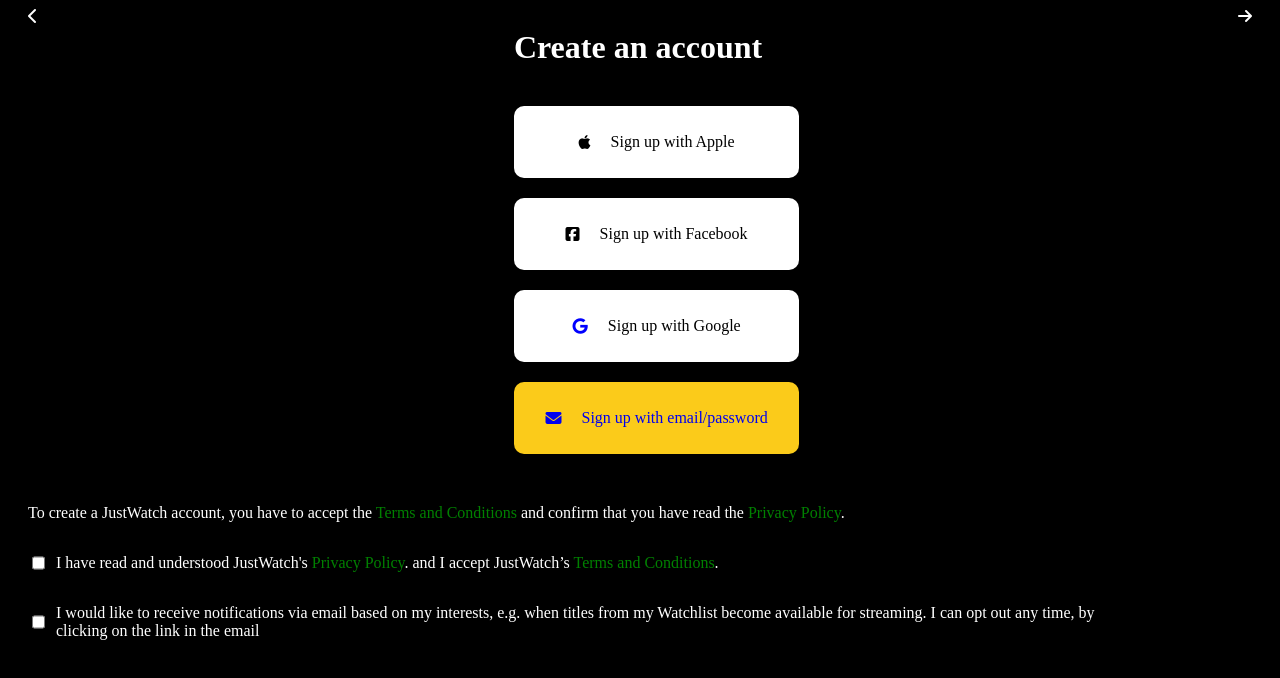
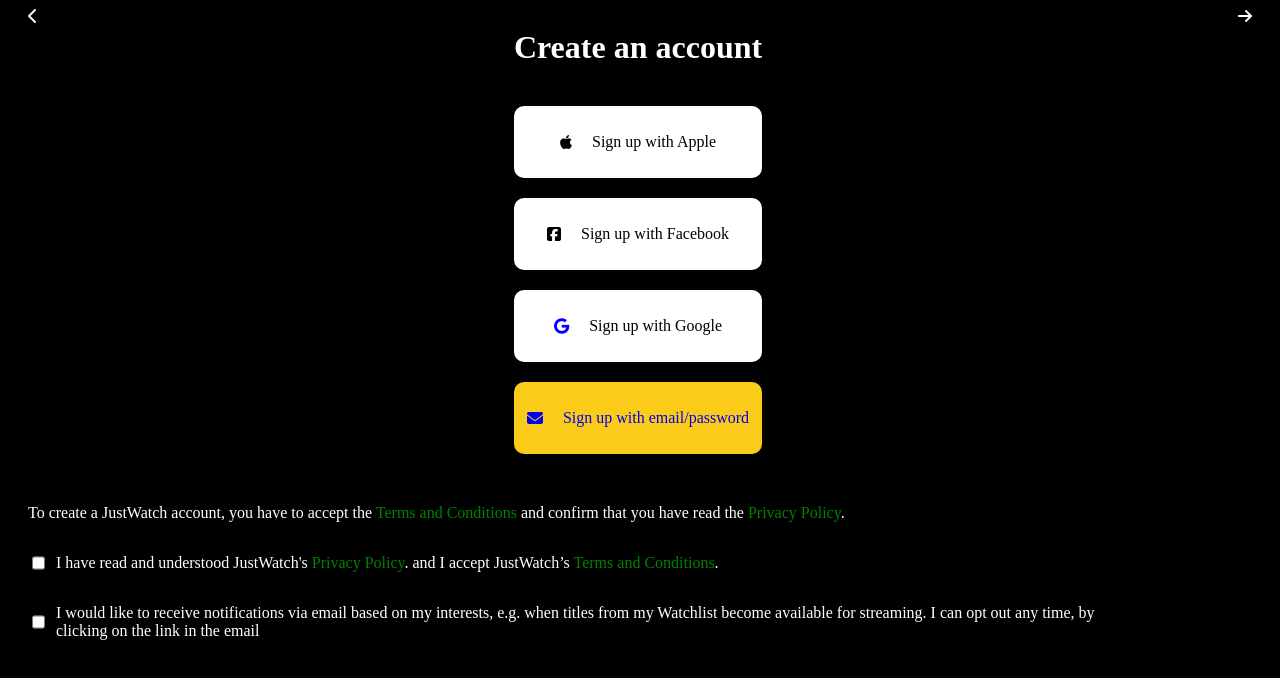
Before and after one commit to Precious2712/stream-movie-trailer, a plain HTML site: page SignUpPage/signInWithEmailAndPaaword.html in a window 1280 px wide. Drawn offline with Linux system fonts and the light colour scheme.

Commit message:
another change

```diff
--- a/SignUpPage/sign.css
+++ b/SignUpPage/sign.css
@@ -8,7 +8,7 @@
     gap: 20px;
     justify-content: center;
     margin-top: 20px;
-    width: 115%;
+    width: 100%;
     height: 9vh;
     align-items: center;
     cursor: pointer;
@@ -93,7 +93,7 @@
         margin-left: 0px;
     }
 
-    .flex-box {
+    /* .flex-box {
         width: 99%;
-    }
+    } */
 }
```
